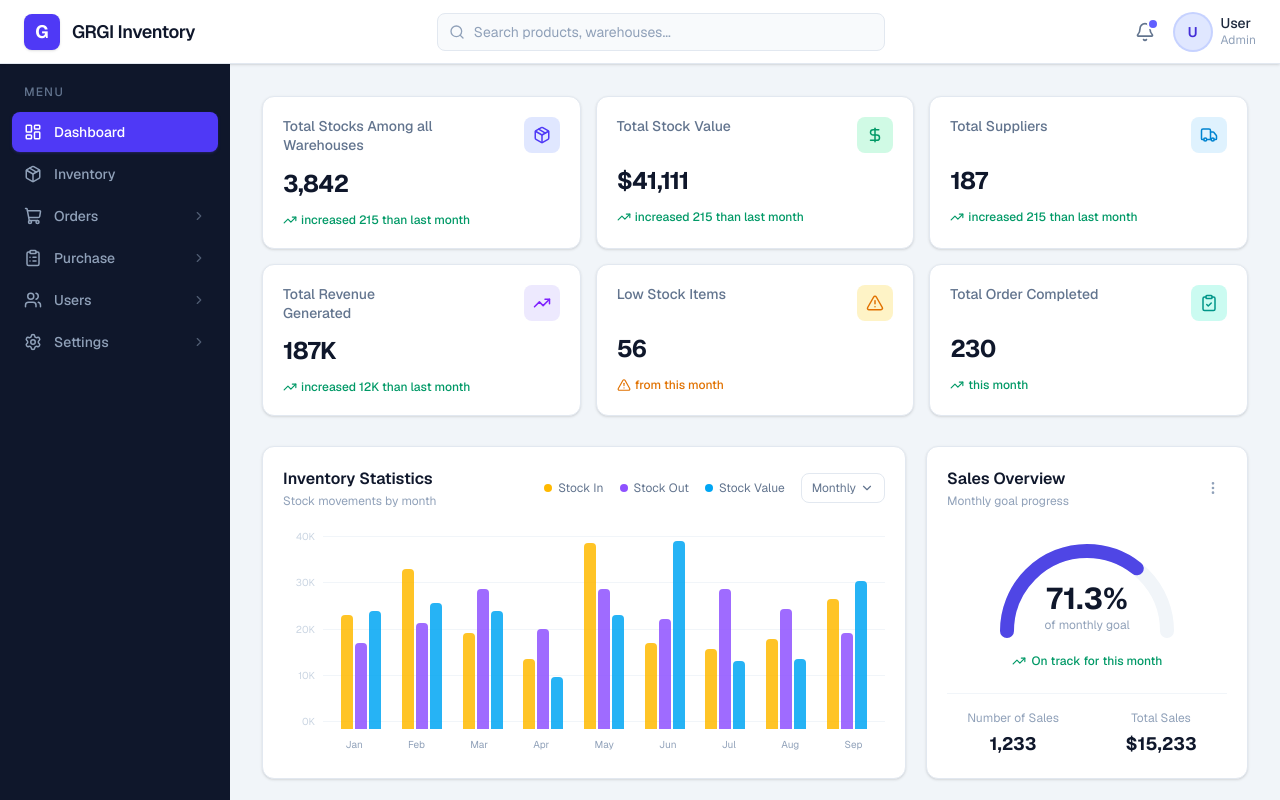
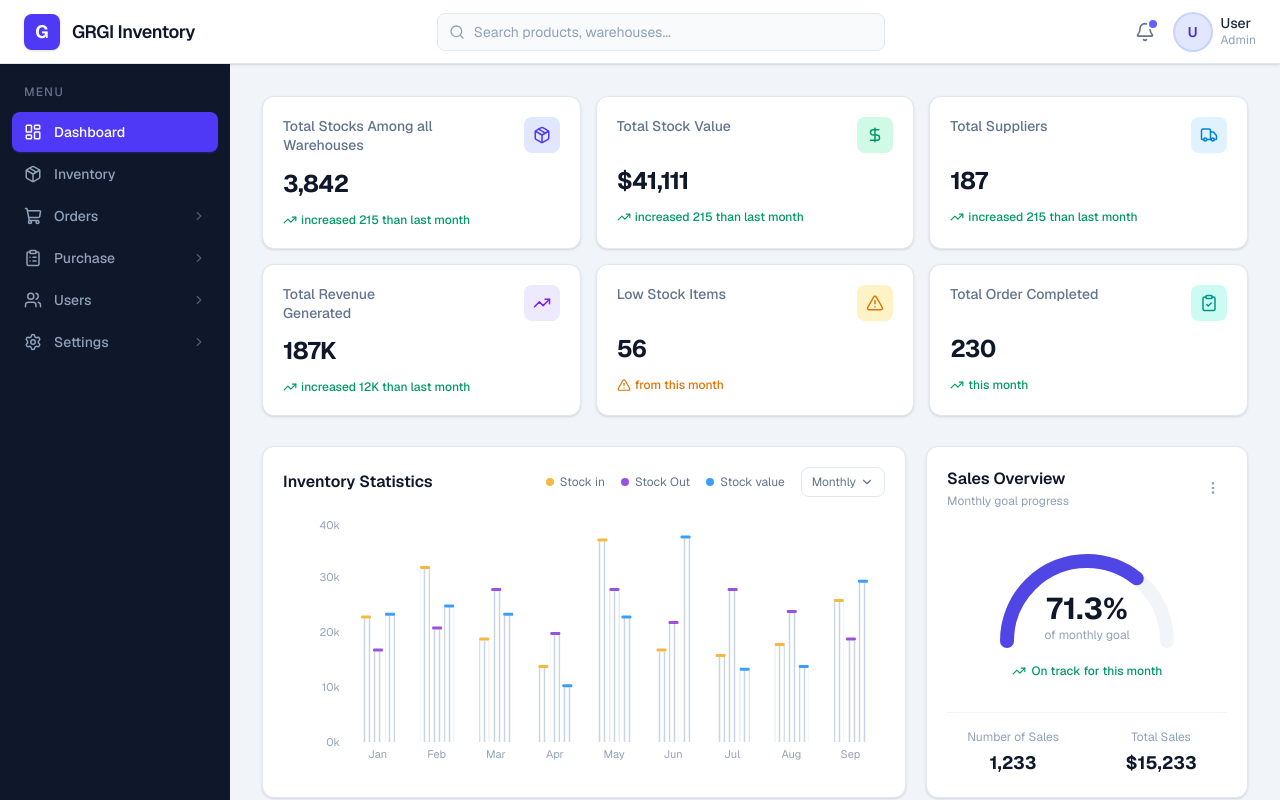
Before and after one commit to Katou69/Inventory-Management-System-, a Next.js app: page /dashboard in a window 1280 px wide. Shown: the top 800 px of the page. Built offline with nearby package versions, Linux system fonts and the light colour scheme.

Commit message:
replace custom bar chart with Recharts implementation

```diff
--- a/src/components/dashboard/InventoryStatisticsChart.tsx
+++ b/src/components/dashboard/InventoryStatisticsChart.tsx
@@ -1,16 +1,43 @@
+"use client"
+import { BarChart, Bar, XAxis, YAxis, Tooltip, ResponsiveContainer } from "recharts"
 import { ChevronDown } from "lucide-react"
 import { inventoryData } from "@/data/dashboard-data"
 
-const MAX_VALUE = 40000
+const COLORS = { stockIn: "#f5b942", stockOut: "#9b51e0", stockValue: "#3b9eff" }
+const NAMES = { stockIn: "Stock in", stockOut: "Stock Out", stockValue: "Stock value" }
 
-function Bar({ value, color }: { value: number; color: string }) {
-  const height = Math.round((value / MAX_VALUE) * 100)
+function StripedBar({ x, y, width, height, capColor }: {
+  x: number; y: number; width: number; height: number; capColor: string
+}) {
+  if (!height || height <= 0) return <g />
+  const capH = 3
+  const bodyH = Math.max(height - capH, 0)
   return (
-    <div className="flex flex-col items-center justify-end h-full w-3">
-      <div
-        className={`w-full rounded-t-sm ${color} opacity-85`}
-        style={{ height: `${height}%` }}
-      />
+    <g>
+      <rect x={x} y={y + capH} width={width} height={bodyH} fill="url(#inv-stripes)" />
+      <rect x={x} y={y} width={width} height={capH} fill={capColor} rx={1} />
+    </g>
+  )
+}
+
+const barShapes = {
+  stockIn:    (props: any) => <StripedBar {...props} capColor={COLORS.stockIn} />,
+  stockOut:   (props: any) => <StripedBar {...props} capColor={COLORS.stockOut} />,
+  stockValue: (props: any) => <StripedBar {...props} capColor={COLORS.stockValue} />,
+}
+
+function CustomTooltip({ active, payload }: any) {
+  if (!active || !payload?.length) return null
+  const top = [...payload].sort((a: any, b: any) => b.value - a.value)[0]
+  const color = COLORS[top.dataKey as keyof typeof COLORS]
+  const name = NAMES[top.dataKey as keyof typeof NAMES]
+  return (
+    <div className="bg-white rounded-xl shadow-lg border border-slate-100 px-4 py-3 min-w-[150px]">
+      <div className="flex items-center gap-2 text-slate-500 text-xs mb-1">
+        <span className="size-2.5 rounded-full shrink-0" style={{ background: color }} />
+        {name}
+      </div>
+      <p className="text-2xl font-bold text-slate-900">${top.value.toLocaleString()}</p>
     </div>
   )
 }
@@ -18,57 +45,54 @@ function Bar({ value, color }: { value: number; color: string }) {
 export default function InventoryStatisticsChart() {
   return (
     <div className="bg-white rounded-xl border border-slate-200 shadow-sm p-5">
+      {/* Define SVG stripe pattern globally */}
+      <svg style={{ position: "absolute", width: 0, height: 0, overflow: "hidden" }}>
+        <defs>
+          <pattern id="inv-stripes" x="0" y="0" width="5" height="10" patternUnits="userSpaceOnUse">
+            <line x1="1.5" y1="0" x2="1.5" y2="10" stroke="#cbd5e1" strokeWidth="1.5" />
+          </pattern>
+        </defs>
+      </svg>
+
       <div className="flex items-center justify-between flex-wrap gap-3 mb-5">
-        <div>
-          <h3 className="text-base font-semibold text-slate-900">Inventory Statistics</h3>
-          <p className="text-xs text-slate-400 mt-0.5">Stock movements by month</p>
-        </div>
+        <h3 className="text-base font-semibold text-slate-900">Inventory Statistics</h3>
         <div className="flex items-center gap-4">
-          <div className="flex items-center gap-1.5 text-xs text-slate-500">
-            <span className="size-2 rounded-full bg-amber-400 inline-block" />
-            Stock In
-          </div>
-          <div className="flex items-center gap-1.5 text-xs text-slate-500">
-            <span className="size-2 rounded-full bg-violet-500 inline-block" />
-            Stock Out
-          </div>
-          <div className="flex items-center gap-1.5 text-xs text-slate-500">
-            <span className="size-2 rounded-full bg-sky-500 inline-block" />
-            Stock Value
-          </div>
+          {(Object.keys(COLORS) as Array<keyof typeof COLORS>).map((key) => (
+            <div key={key} className="flex items-center gap-1.5 text-xs text-slate-500">
+              <span className="size-2 rounded-full inline-block" style={{ background: COLORS[key] }} />
+              {NAMES[key]}
+            </div>
+          ))}
           <button className="flex items-center gap-1 text-xs text-slate-500 border border-slate-200 rounded-lg px-2.5 py-1.5 hover:bg-slate-50 transition-colors">
             Monthly <ChevronDown className="size-3.5" />
           </button>
         </div>
       </div>
 
-      <div className="relative h-[200px] flex items-end gap-2 px-2">
-        {/* Y-axis gridlines */}
-        <div className="absolute inset-0 flex flex-col justify-between pointer-events-none pb-0">
-          {[40, 30, 20, 10, 0].map((v) => (
-            <div key={v} className="flex items-center gap-2 w-full">
-              <span className="text-[10px] text-slate-300 w-8 text-right shrink-0">{v}K</span>
-              <div className="flex-1 border-t border-slate-100" />
-            </div>
-          ))}
-        </div>
-
-        <div className="flex-1 flex items-end justify-around h-full pl-10">
-          {inventoryData.map((d) => (
-            <div key={d.month} className="flex items-end gap-0.5 h-full group">
-              <Bar value={d.stockIn} color="bg-amber-400" />
-              <Bar value={d.stockOut} color="bg-violet-500" />
-              <Bar value={d.stockValue} color="bg-sky-500" />
-            </div>
-          ))}
-        </div>
-      </div>
-
-      <div className="flex justify-around mt-2 pl-10">
-        {inventoryData.map((d) => (
-          <span key={d.month} className="text-[10px] text-slate-400 text-center">{d.month}</span>
-        ))}
-      </div>
+      <ResponsiveContainer width="100%" height={260}>
+        <BarChart data={inventoryData} barSize={10} barGap={2} barCategoryGap="35%">
+          <XAxis
+            dataKey="month"
+            axisLine={false}
+            tickLine={false}
+            tick={{ fontSize: 11, fill: "#94a3b8" }}
+          />
+          <YAxis
+            tickFormatter={(v) => v === 0 ? "0k" : `${v / 1000}k`}
+            axisLine={false}
+            tickLine={false}
+            tick={{ fontSize: 11, fill: "#94a3b8" }}
+            ticks={[0, 10000, 20000, 30000, 40000]}
+          />
+          <Tooltip
+            content={<CustomTooltip />}
+            cursor={{ fill: "rgba(59, 158, 255, 0.06)" }}
+          />
+          <Bar dataKey="stockIn"    shape={barShapes.stockIn} />
+          <Bar dataKey="stockOut"   shape={barShapes.stockOut} />
+          <Bar dataKey="stockValue" shape={barShapes.stockValue} />
+        </BarChart>
+      </ResponsiveContainer>
     </div>
   )
 }
```
